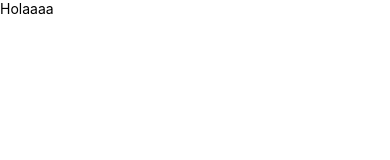
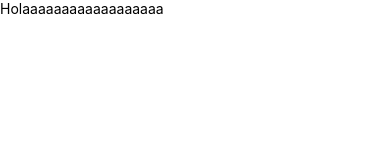
Before and after one commit to AngelRRand/templetTander, a React Native app: screen / in a window 390 px wide. Shown: the top 160 px of the page. Built offline with nearby package versions, Linux system fonts and the light colour scheme.

Commit message:
fixed react navigation

```diff
--- a/App.js
+++ b/App.js
@@ -1,13 +1,13 @@
 import React from 'react'
 import { Text, View } from 'react-native'
-
+import { SafeAreaProvider } from 'react-native-safe-area-context';
 const App = () => {
   return (
-    <View>
+    <SafeAreaProvider>
 
-      <Text>Holaaaa</Text>
+      <Text>Holaaaaaaaaaaaaaaaaaa</Text>
 
-    </View>
+    </SafeAreaProvider>
   )
 }
 
```
Also changed, not shown: 1 other file (tests, documents, lock files or other folders).
